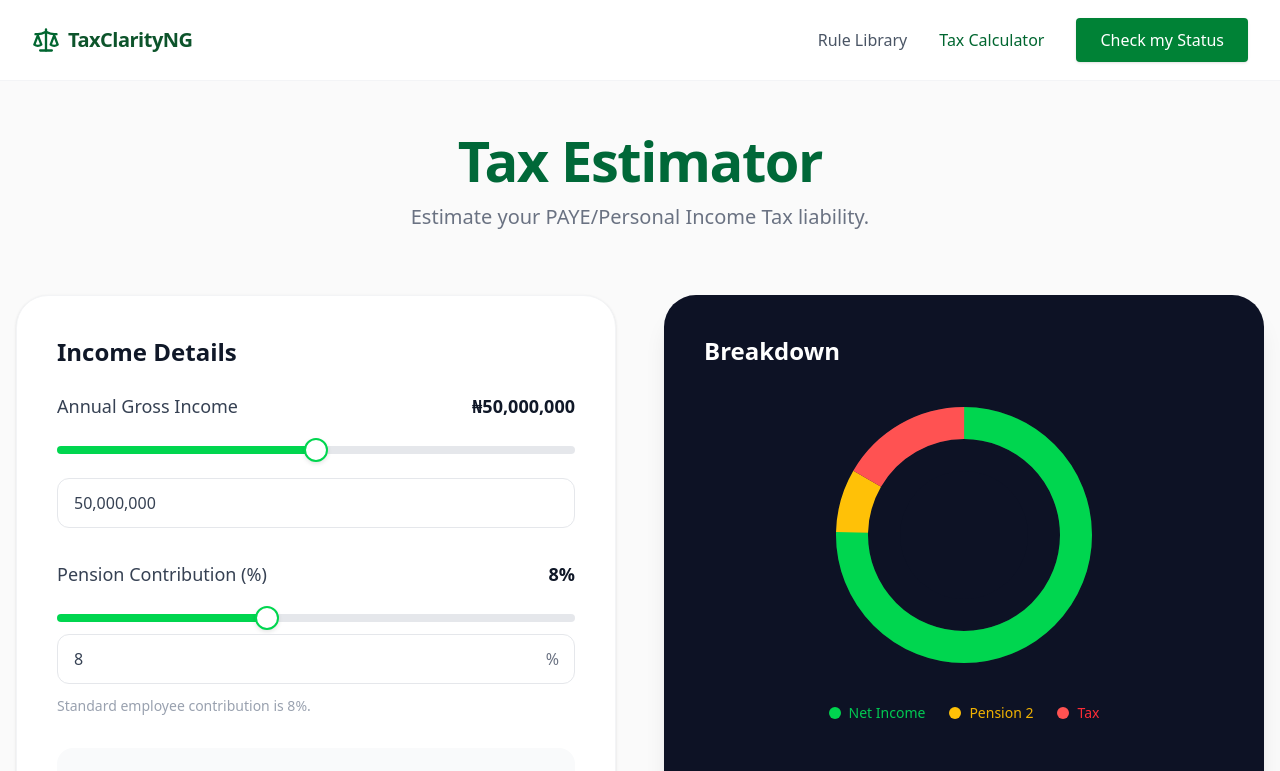
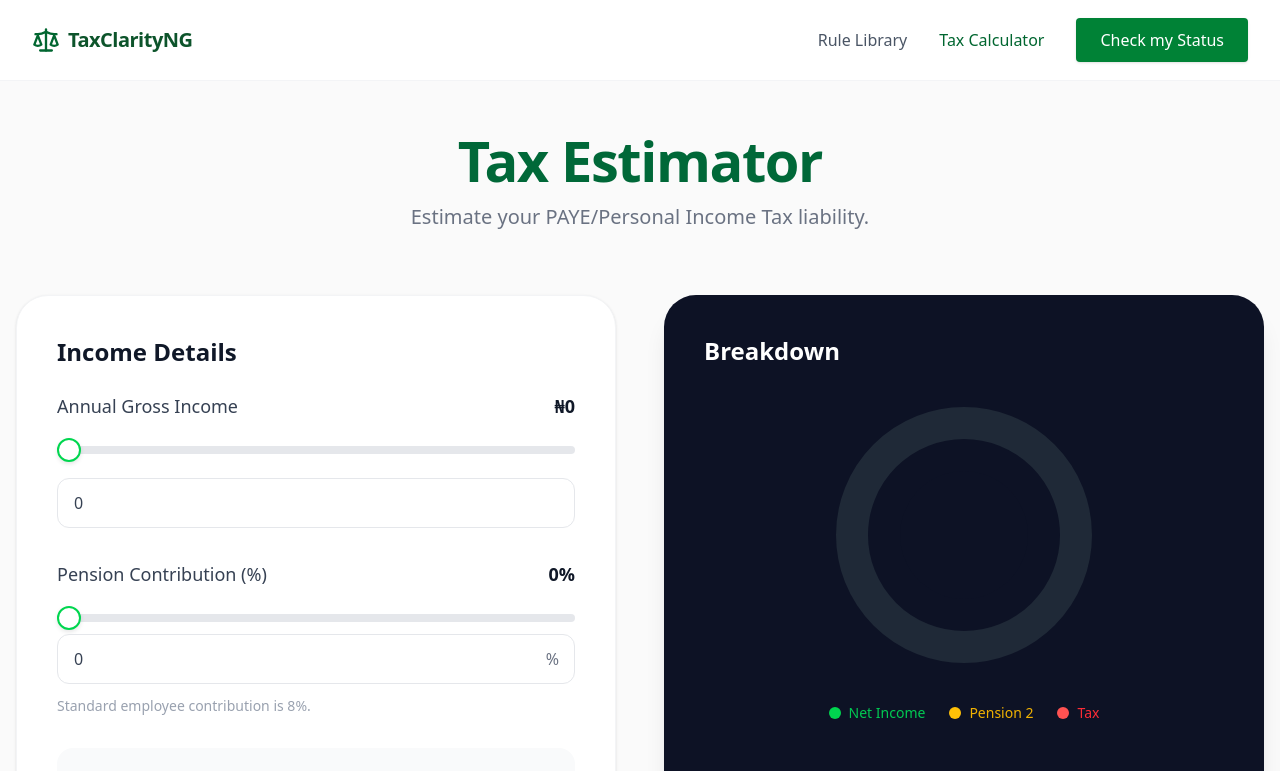
Before and after one commit to Apex-Shippers/Tax-Clarity-NG, a React (Vite) app: page /tax-calculator in a window 1280 px wide. Shown: the top 771 px of the page. Built offline with nearby package versions, Linux system fonts and the light colour scheme.

Commit message:
made slight adjustments from designer

```diff
--- a/src/routes/taxCalculator.tsx
+++ b/src/routes/taxCalculator.tsx
@@ -19,8 +19,8 @@ const formatNumberInput = (num: number) => {
 
 export default function TaxCalculator() {
   // State
-  const [grossIncome, setGrossIncome] = useState<number>(50000000);
-  const [pensionRate, setPensionRate] = useState<number>(8); // Default 8%
+  const [grossIncome, setGrossIncome] = useState<number>(0);
+  const [pensionRate, setPensionRate] = useState<number>(0);
 
   // --- Calculations ---
   const calculations = useMemo(() => {
@@ -135,7 +135,7 @@ export default function TaxCalculator() {
   const taxRotation = pensionRotation + pPension * 3.6;
 
   return (
-    <div className="w-full max-w-[1280px] mx-auto px-4 py-8 md:py-12 font-sans">
+    <div className="w-full max-w-7xl mx-auto px-4 py-8 md:py-12 font-sans">
       {/* Header */}
       <div className="text-center mb-10 md:mb-16">
         <h1 className="text-4xl md:text-[3.5rem] font-bold text-[#006838] mb-3 tracking-tight">
@@ -149,7 +149,7 @@ export default function TaxCalculator() {
       {/* Main Grid Layout */}
       <div className="grid grid-cols-1 lg:grid-cols-2 gap-8 lg:gap-12 items-start">
         {/* LEFT COLUMN: Income Details */}
-        <div className="bg-white rounded-[32px] p-6 md:p-10 border border-gray-100 shadow-sm">
+        <div className="bg-white rounded-4xl p-6 md:p-10 border border-gray-100 shadow-sm">
           <div className="flex justify-between items-center mb-6">
             <h2 className="text-2xl font-bold text-gray-900">Income Details</h2>
           </div>
@@ -168,7 +168,7 @@ export default function TaxCalculator() {
             {/* Custom Range Slider */}
             <input
               type="range"
-              min="100000"
+              min="0"
               max="100000000"
               step="100000"
               value={grossIncome}
@@ -247,10 +247,10 @@ export default function TaxCalculator() {
                 max="100"
                 value={pensionRate}
                 onChange={(e) => {
-                    const val = Number(e.target.value);
-                    // Allow free typing but maybe clamp on blur if needed.
-                    // For now, simple binding allows flexibility.
-                    setPensionRate(val);
+                  const val = Number(e.target.value);
+                  // Allow free typing but maybe clamp on blur if needed.
+                  // For now, simple binding allows flexibility.
+                  setPensionRate(val);
                 }}
                 className="w-full px-4 py-3 text-gray-700 border border-gray-200 rounded-xl focus:outline-none focus:border-green-500 focus:ring-1 focus:ring-green-500 transition-all bg-white"
               />
@@ -272,9 +272,7 @@ export default function TaxCalculator() {
               </span>
             </div>
             <div className="flex justify-between items-center text-sm md:text-base">
-              <span className="text-gray-600 font-medium">
-                Taxable Income:
-              </span>
+              <span className="text-gray-600 font-medium">Taxable Income:</span>
               <span className="text-gray-900 font-bold font-mono">
                 {formatCurrency(calculations.taxableIncome)}
               </span>
@@ -283,7 +281,7 @@ export default function TaxCalculator() {
         </div>
 
         {/* RIGHT COLUMN: Breakdown Card */}
-        <div className="bg-[#0D1225] text-white rounded-[32px] p-6 md:p-10 shadow-xl min-h-[600px] flex flex-col justify-between relative overflow-hidden">
+        <div className="bg-[#0D1225] text-white rounded-4xl p-6 md:p-10 shadow-xl min-h-150 flex flex-col justify-between relative overflow-hidden">
           <div>
             <h2 className="text-2xl font-bold mb-10">Breakdown</h2>
 
```
